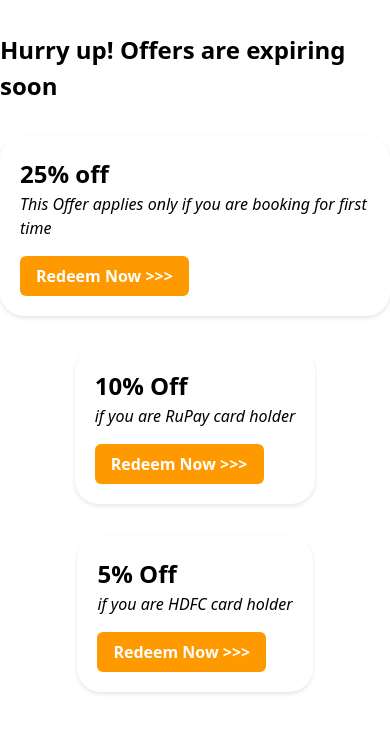
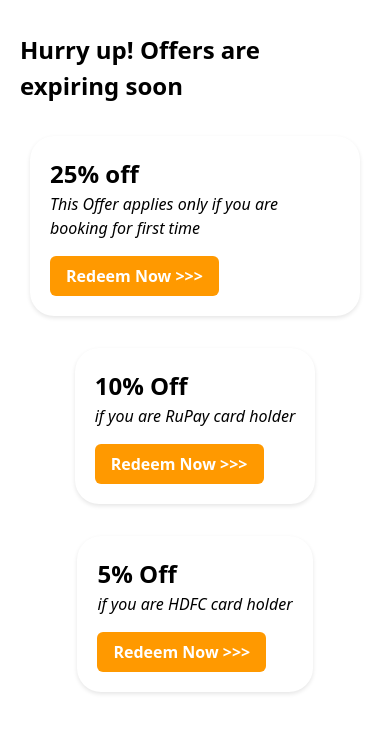
Before and after one commit to sampath7013/kumarhostel, a React (Create React App) app: page /offers in a window 390 px wide. Shown: the top 732 px of the page. Built offline with nearby package versions, Linux system fonts and the light colour scheme; no server answers.

Commit message:
about style commit

```diff
--- a/src/components/About.js
+++ b/src/components/About.js
@@ -3,8 +3,8 @@ import './About.css';
 
 function About() {
   return (
-    <div className='ml-72 bg-white shadow-2xl p-10 pr-12 rounded-3xl mr-60 mt-28 mb-10'>
-      <h2 className='ml-60 font-bold text-xl mb-3'>About Us</h2>
+    <div className='ml-72 bg-white shadow-2xl p-10 pr-12 rounded-3xl mr-60 mt-28 mb-10 about-container'>
+      <h2 className='ml-60 font-bold text-xl mb-3 about-title'>About Us</h2>
       <p className='italic'>Welcome to our hostel! We provide comfortable accommodation for travelers from all around the world. Our hostel offers a friendly and vibrant atmosphere where you can meet fellow travelers and create unforgettable memories. With our convenient location and excellent facilities, we strive to make your stay enjoyable and memorable. Whether you're exploring the city or looking for a cozy place to relax, our hostel is the perfect choice. Come and experience the hospitality and warmth of our hostel.</p>
     </div>
   );
--- a/src/components/Offers.css
+++ b/src/components/Offers.css
@@ -62,3 +62,72 @@
     background-color: white;
     color: #ff9900; /* hover:bg-white */
   }
+  @media (max-width: 768px){
+    .offers-container {
+      display: flex;
+      flex-direction: column;
+      margin-top: 2rem; /* mt-16 */
+    }
+
+    .offers-heading {
+      display: flex;
+      justify-content: center;
+    }
+
+    .offers-title {
+      font-weight: bold;
+      font-size: 1.5rem; /* text-xl */
+      margin-left: 20px;
+      margin-right: 30px;
+    }
+
+    .offers-grid {
+      display: grid;
+      grid-template-columns: repeat(auto-fill, minmax(20rem, 1fr)); /* grid-cols-3 */
+      grid-gap: 2rem; /* ml-16 mt-14 */
+      justify-items: center;
+      margin-top: 2rem;
+    }
+
+    .offer-card {
+      position: relative;
+      display: flex;
+      flex-direction: column;
+      background-color: white;
+      border-radius: 1.5rem; /* rounded-3xl */
+      box-shadow: 0 2px 4px rgba(0, 0, 0, 0.1); /* shadow-2xl */
+      padding: 1.25rem; /* pb-5 pt-4 pl-24 */
+      margin-left: 30px;
+      margin-right: 30px;
+    }
+
+    .offer-title {
+      font-weight: bold;
+      font-size: 1.5rem; /* text-xl */
+    }
+
+    .offer-description {
+      font-style: italic;
+    }
+
+    .offer-action {
+      margin-top: 1rem; /* mt-4 */
+    }
+
+    .offer-redeem-button {
+      font-weight: bold;
+      background-color: #ff9900; /* bg-orange-400 */
+      padding: 0.5rem 1rem; /* p-2 */
+      border-radius: 0.375rem; /* rounded-md */
+    }
+
+    .offer-redeem-button a {
+      color: white;
+      text-decoration: none;
+    }
+
+    .offer-redeem-button:hover {
+      background-color: white;
+      color: #ff9900; /* hover:bg-white */
+    }
+  }
```
